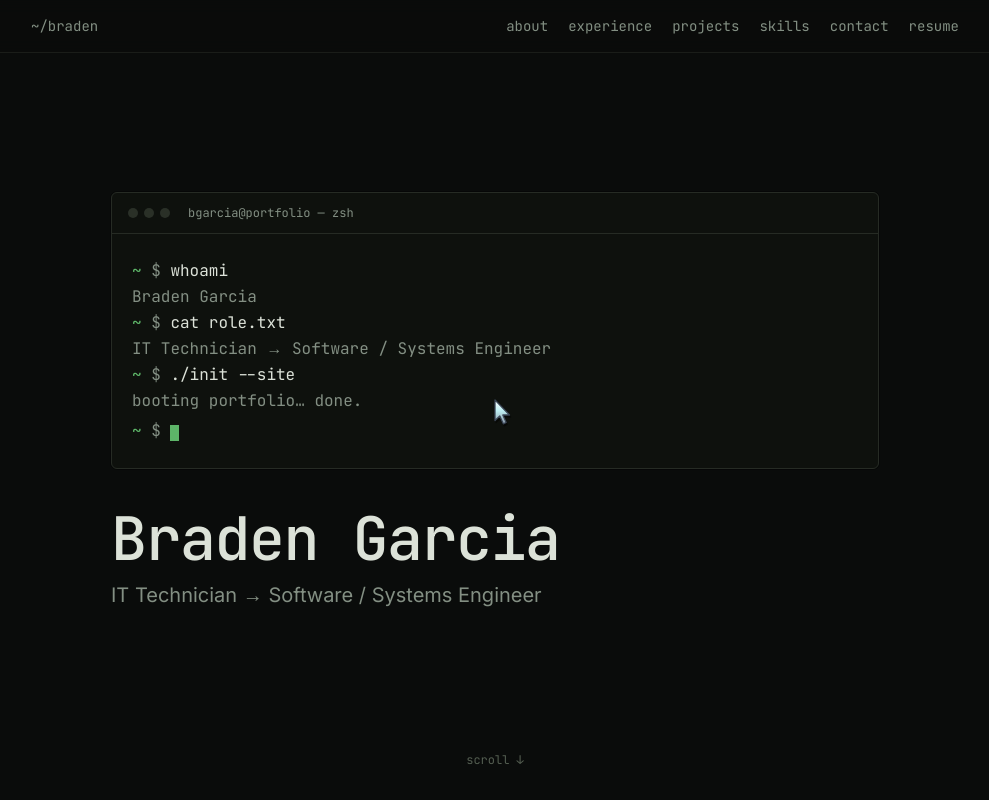
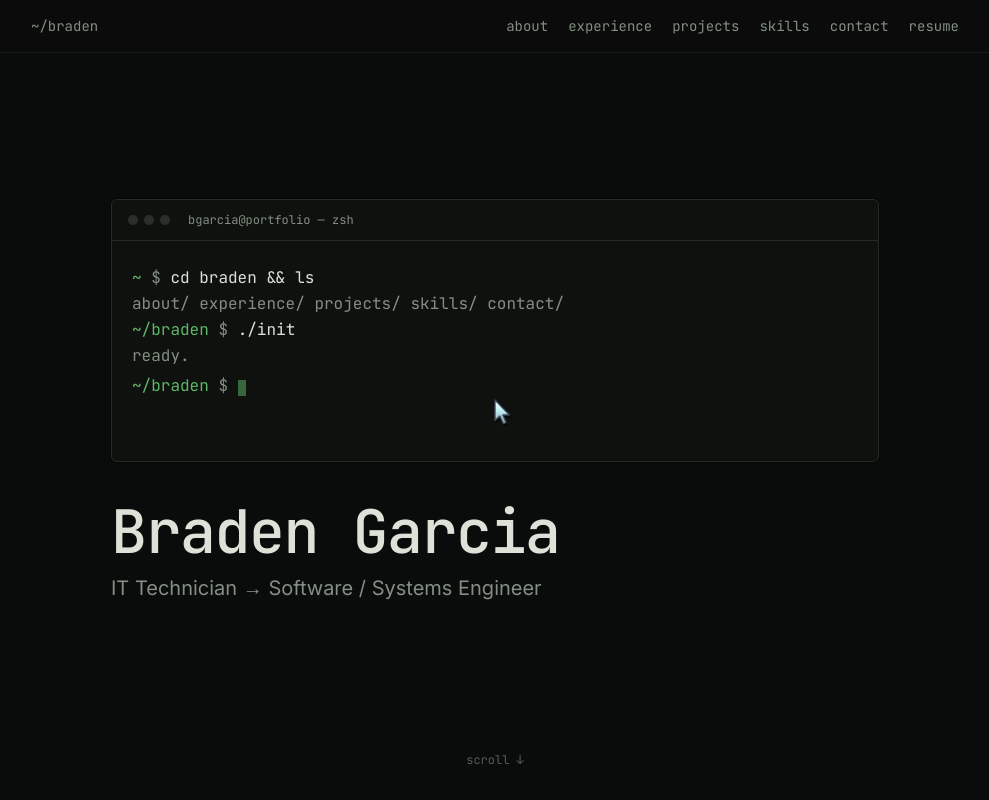
Before and after one commit to bgverz/braden-garcia-website, a Next.js app: page / in a window 1280 px wide. Shown: the top 800 px of the page, without its empty margins (145-1134 px from the left). Built offline with nearby package versions, Linux system fonts and the light colour scheme.

Commit message:
new hero boot sequence

```diff
--- a/src/components/sections/hero.tsx
+++ b/src/components/sections/hero.tsx
@@ -102,7 +102,7 @@ export function Hero() {
             })}
             {done && (
               <div aria-hidden="true" className="mt-1 text-fg">
-                <span className="text-accent">~</span>
+                <span className="text-accent">~/braden</span>
                 <span className="text-fg-dim"> $ </span>
                 <span className="inline-block h-[1em] w-[0.55em] translate-y-[2px] animate-pulse bg-accent align-middle" />
               </div>
--- a/src/content.ts
+++ b/src/content.ts
@@ -13,14 +13,14 @@ export const personal = {
 
 export type BootLine = { prompt: string; cmd: string } | { output: string };
 
-// Lines rendered in sequence in the hero boot sequence.
+// Lines rendered in sequence in the hero boot sequence. The `ls` output
+// mirrors the site's real sections (and the nav's ~/braden), so the terminal
+// is describing the actual page rather than reciting a script.
 const bootLines: BootLine[] = [
-  { prompt: "~", cmd: "whoami" },
-  { output: personal.name },
-  { prompt: "~", cmd: "cat role.txt" },
-  { output: personal.role },
-  { prompt: "~", cmd: "./init --site" },
-  { output: "booting portfolio… done." },
+  { prompt: "~", cmd: "cd braden && ls" },
+  { output: "about/  experience/  projects/  skills/  contact/" },
+  { prompt: "~/braden", cmd: "./init" },
+  { output: "ready." },
 ];
 
 export const boot = { lines: bootLines };
```
